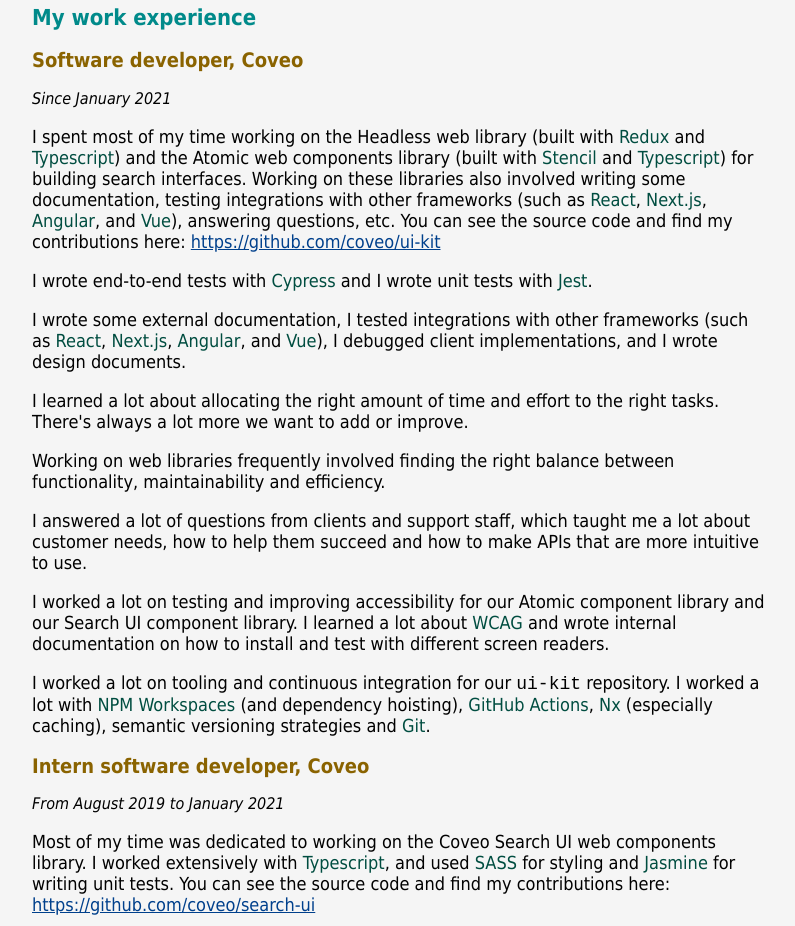
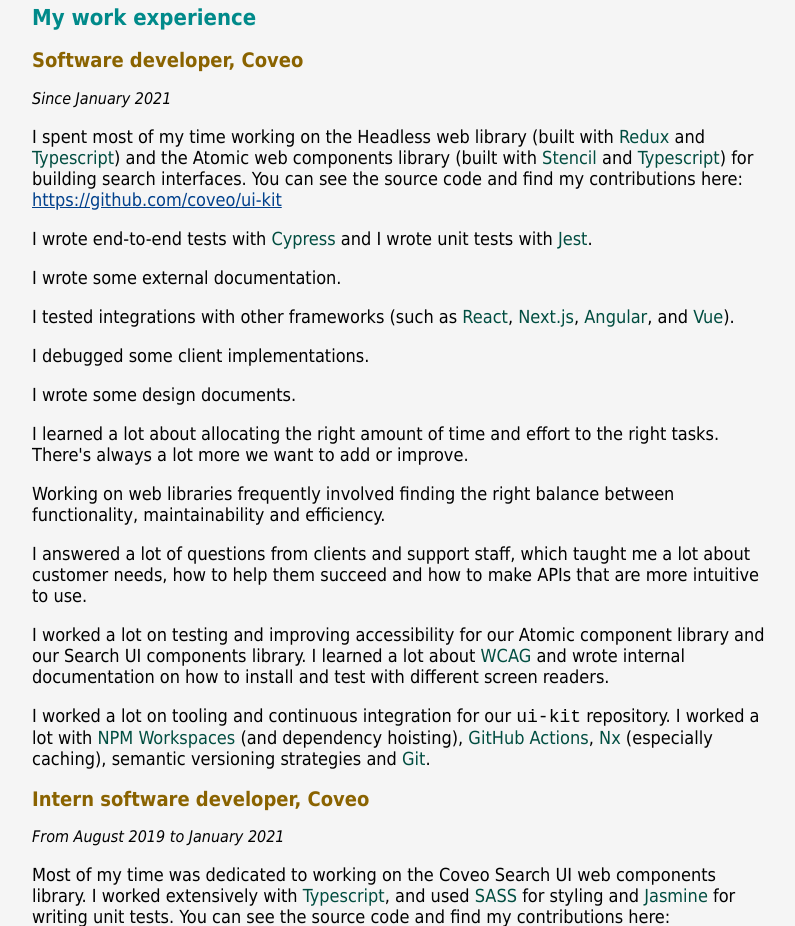
Before and after one commit to Benjamint22/resume, a website: page resume.html in a window 1280 px wide. Shown: the part 1180-2106 px from the top of the page, without its empty margins (240-1035 px from the left). Drawn offline with Linux system fonts and the light colour scheme.

Commit message:
fixed repetition and typos

```diff
--- a/resume.html
+++ b/resume.html
@@ -267,12 +267,8 @@
           I spent most of my time working on the Headless web library (built
           with <mark>Redux</mark> and <mark>Typescript</mark>) and the Atomic
           web components library (built with <mark>Stencil</mark> and
-          <mark>Typescript</mark>) for building search interfaces. Working on
-          these libraries also involved writing some documentation, testing
-          integrations with other frameworks (such as <mark>React</mark>,
-          <mark>Next.js</mark>, <mark>Angular</mark>, and <mark>Vue</mark>),
-          answering questions, etc. You can see the source code and find my
-          contributions here:
+          <mark>Typescript</mark>) for building search interfaces. You can see
+          the source code and find my contributions here:
           <a href="https://github.com/coveo/ui-kit"
             >https://github.com/coveo/ui-kit</a
           >
@@ -281,13 +277,14 @@
           I wrote end-to-end tests with <mark>Cypress</mark> and I wrote unit
           tests with <mark>Jest</mark>.
         </p>
+        <p>I wrote some external documentation.</p>
         <p>
-          I wrote some external documentation, I tested integrations with other
-          frameworks (such as
+          I tested integrations with other frameworks (such as
           <mark>React</mark>, <mark>Next.js</mark>, <mark>Angular</mark>, and
-          <mark>Vue</mark>), I debugged client implementations, and I wrote
-          design documents.
+          <mark>Vue</mark>).
         </p>
+        <p>I debugged some client implementations.</p>
+        <p>I wrote some design documents.</p>
         <p>
           I learned a lot about allocating the right amount of time and effort
           to the right tasks. There's always a lot more we want to add or
@@ -304,8 +301,8 @@
         </p>
         <p>
           I worked a lot on testing and improving accessibility for our Atomic
-          component library and our Search UI component library. I learned a lot
-          about <mark>WCAG</mark> and wrote internal documentation on how to
+          component library and our Search UI components library. I learned a
+          lot about <mark>WCAG</mark> and wrote internal documentation on how to
           install and test with different screen readers.
         </p>
         <p>
```
